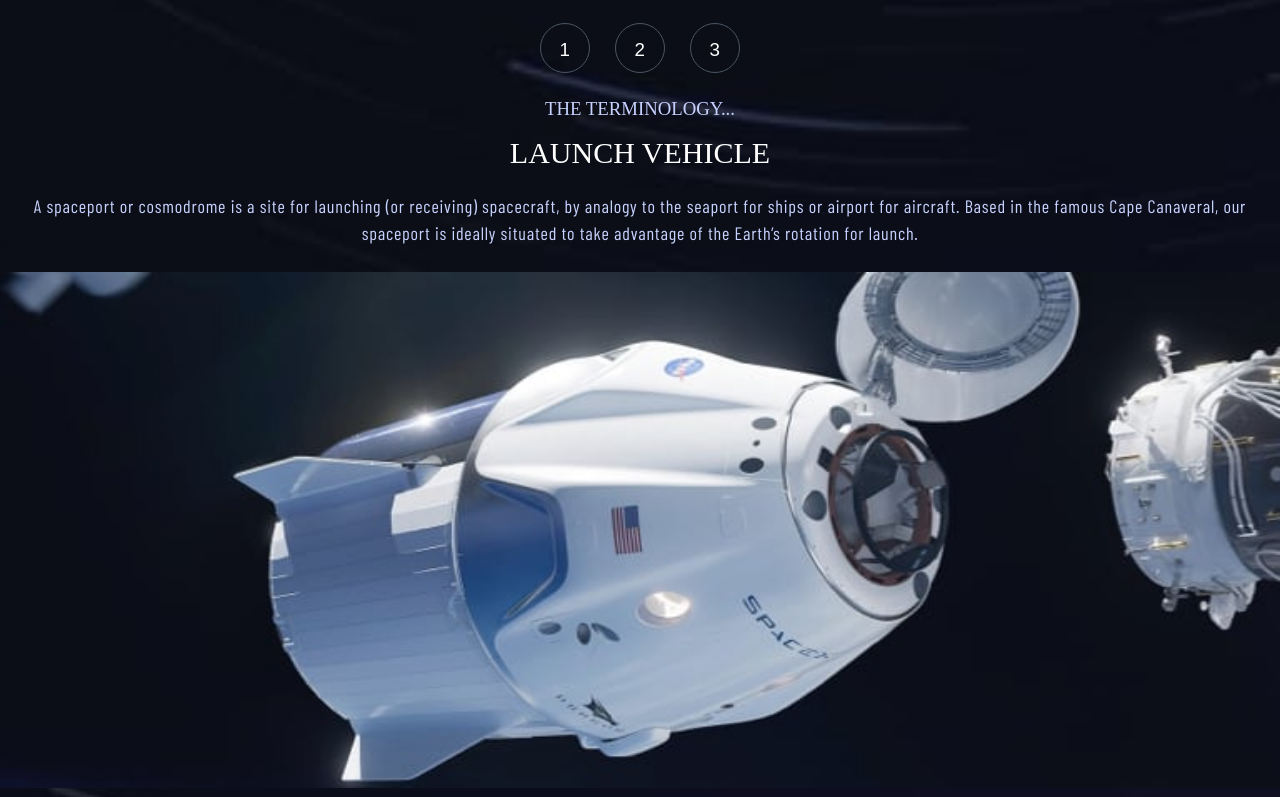
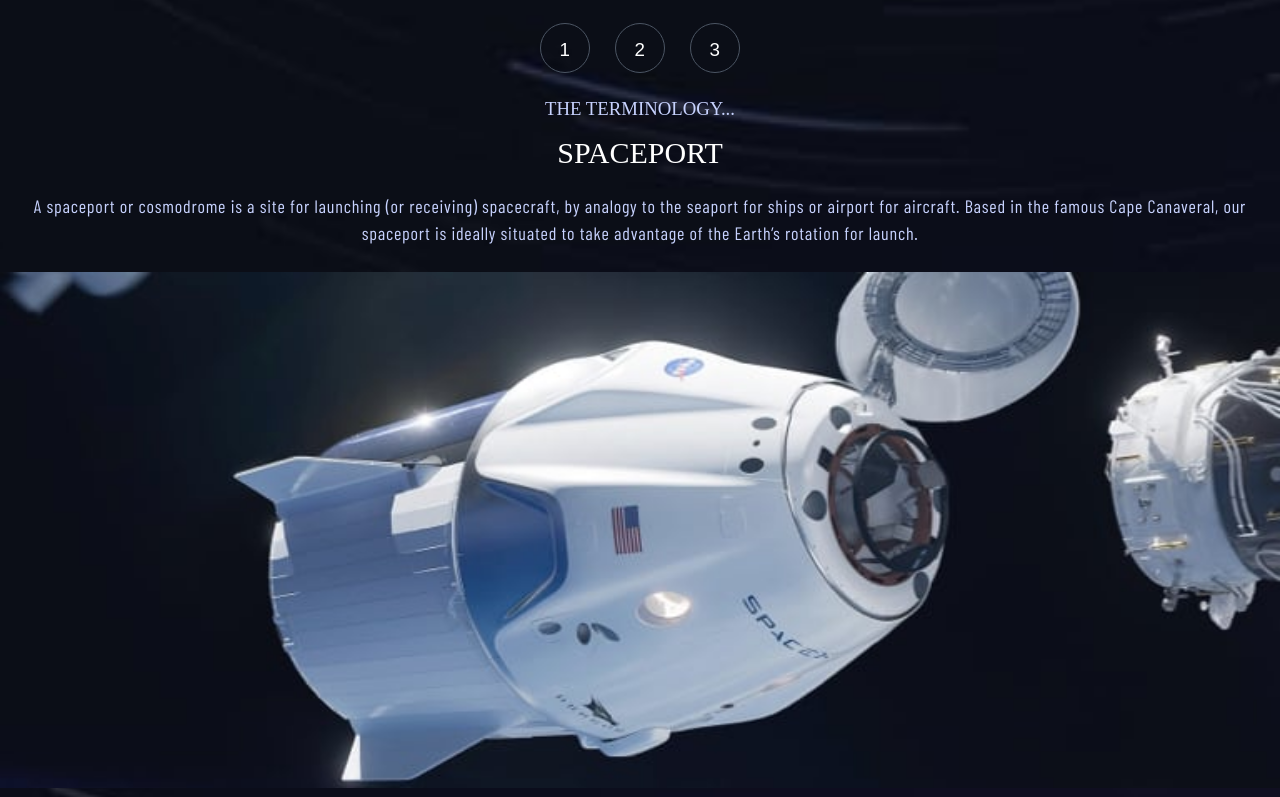
Before and after one commit to FernandoLorca/space-tourism-website, a React (Vite) app: page /technology in a window 1280 px wide. Shown: the part 1463-2260 px from the top of the page. Built offline with nearby package versions, Linux system fonts and the light colour scheme; a web font is replaced by a local one.

Commit message:
details of components of technology page done

```diff
--- a/src/components/TechnologyComponents/TechnologyDescription.jsx
+++ b/src/components/TechnologyComponents/TechnologyDescription.jsx
@@ -1,9 +1,11 @@
 const TechnologyDescription = ({ name, description }) => {
   return (
     <div className="text-white">
-      <h4 className="text-indigo-200 text-center text-3xl">{name}</h4>
+      <h4 className="text-indigo-200 text-center text-3xl">
+        THE TERMINOLOGY...
+      </h4>
 
-      <h1 className="text-5xl text-center pt-7">LAUNCH VEHICLE</h1>
+      <h1 className="text-5xl text-center pt-7">{name}</h1>
 
       <p className="py-10 text-center text-indigo-200">{description}</p>
     </div>
--- a/src/components/TechnologyComponents/TechnologyNav.jsx
+++ b/src/components/TechnologyComponents/TechnologyNav.jsx
@@ -1,13 +1,13 @@
 const TechnologyNav = () => {
   return (
     <div className="text-white flex justify-center gap-10 my-10">
-      <div className="border rounded-full border-gray-600 w-20 h-20 flex justify-center items-center cursor-pointer">
+      <div className="border rounded-full border-gray-600 w-20 h-20 flex justify-center items-center cursor-pointer hover:bg-white hover:text-blue-900 hover:border-0">
         <p className="text-3xl font-bellefair mt-2">1</p>
       </div>
-      <div className="border rounded-full border-gray-600 w-20 h-20 flex justify-center items-center cursor-pointer">
+      <div className="border rounded-full border-gray-600 w-20 h-20 flex justify-center items-center cursor-pointer hover:bg-white hover:text-blue-900 hover:border-0">
         <p className="text-3xl font-bellefair mt-2">2</p>
       </div>
-      <div className="border rounded-full border-gray-600 w-20 h-20 flex justify-center items-center cursor-pointer">
+      <div className="border rounded-full border-gray-600 w-20 h-20 flex justify-center items-center cursor-pointer hover:bg-white hover:text-blue-900 hover:border-0">
         <p className="text-3xl font-bellefair mt-2">3</p>
       </div>
     </div>
--- a/src/pages/Technology.jsx
+++ b/src/pages/Technology.jsx
@@ -59,7 +59,7 @@ const Technology = () => {
             <TechnologyNav />
 
             <TechnologyDescription
-              name="THE TERMINOLOGY..."
+              name={technology.name.toUpperCase()}
               description={technology.description}
             />
           </div>
```
